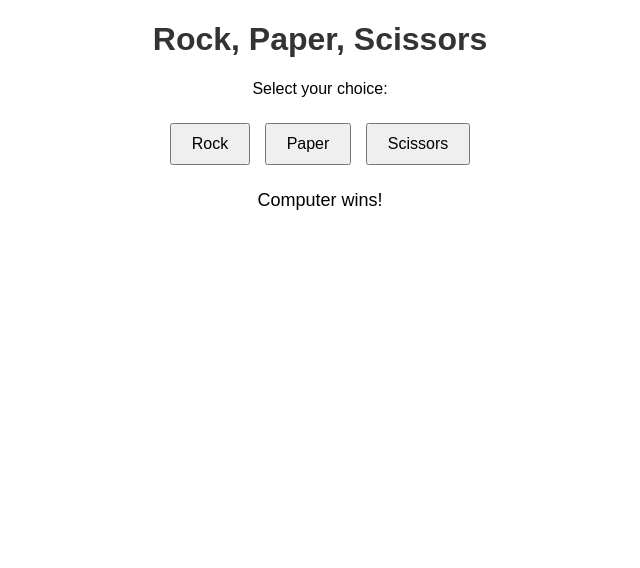
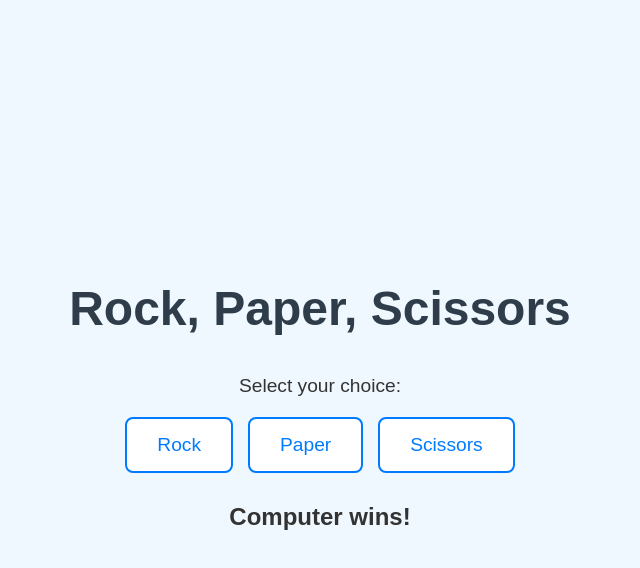
Before and after one commit to wryck/meu-web-server, a plain HTML site: page index.html in a window 1280 px wide. Both pictures are taken after a click on the button "Rock". Shown: the whole page, without its empty margins (320-960 px from the left). Drawn offline with Linux system fonts and the light colour scheme.

Commit message:
Update index.html

```diff
--- a/index.html
+++ b/index.html
@@ -1,31 +1,72 @@
 <!DOCTYPE html>
-<html>
+<html lang="pt">
 <head>
+    <meta charset="UTF-8">
+    <meta name="viewport" content="width=device-width, initial-scale=1.0">
     <title>Rock, Paper, Scissors</title>
     <style>
         body {
-            text-align: center;
-            font-family: Arial, sans-serif;
+            font-family: 'Arial', sans-serif;
+            background-color: #f0f8ff;
+            color: #333;
+            margin: 0;
+            padding: 0;
+            display: flex;
+            flex-direction: column;
+            align-items: center;
+            justify-content: center;
+            height: 100vh;
         }
 
         h1 {
-            color: #333;
+            font-size: 3em;
+            color: #2e3d49;
+            margin-bottom: 20px;
+        }
+
+        p {
+            font-size: 1.2em;
+            margin-bottom: 20px;
         }
 
         #choices {
-            margin-top: 20px;
+            display: flex;
+            justify-content: center;
+            gap: 15px;
         }
 
         button {
-            margin: 5px;
-            padding: 10px 20px;
-            font-size: 16px;
+            padding: 15px 30px;
+            font-size: 1.2em;
             cursor: pointer;
+            border: 2px solid #007BFF;
+            border-radius: 8px;
+            background-color: #fff;
+            color: #007BFF;
+            transition: all 0.3s ease;
+        }
+
+        button:hover {
+            background-color: #007BFF;
+            color: white;
+            transform: scale(1.1);
         }
 
         #result {
-            margin-top: 20px;
-            font-size: 18px;
+            margin-top: 30px;
+            font-size: 1.5em;
+            font-weight: bold;
+            color: #333;
+            transition: opacity 0.5s ease;
+        }
+
+        /* Animação para o resultado */
+        #result.show {
+            opacity: 1;
+        }
+
+        #result.hide {
+            opacity: 0;
         }
     </style>
 </head>
@@ -37,7 +78,7 @@
         <button onclick="playGame('paper')">Paper</button>
         <button onclick="playGame('scissors')">Scissors</button>
     </div>
-    <p id="result"></p>
+    <p id="result" class="hide"></p>
 
     <script>
         function playGame(userChoice) {
@@ -46,6 +87,11 @@
             var computerChoice = choices[randomIndex];
             var result = document.getElementById("result");
 
+            // Animação de transição para o resultado
+            result.classList.remove("show");
+            result.classList.add("hide");
+
+            setTimeout(function() {
                 if (userChoice === computerChoice) {
                     result.textContent = "It's a tie!";
                 } else if (
@@ -57,6 +103,10 @@
                 } else {
                     result.textContent = "Computer wins!";
                 }
+
+                result.classList.remove("hide");
+                result.classList.add("show");
+            }, 300); // Pequena espera para animação
         }
     </script>
 </body>
```
Lines whose indentation alone changed are shown as unchanged.
